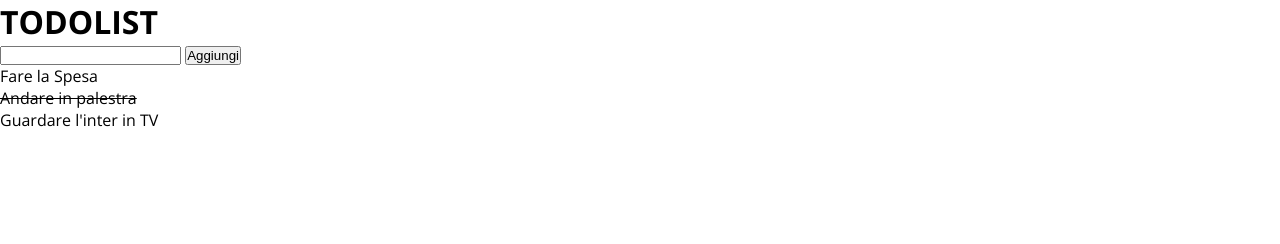
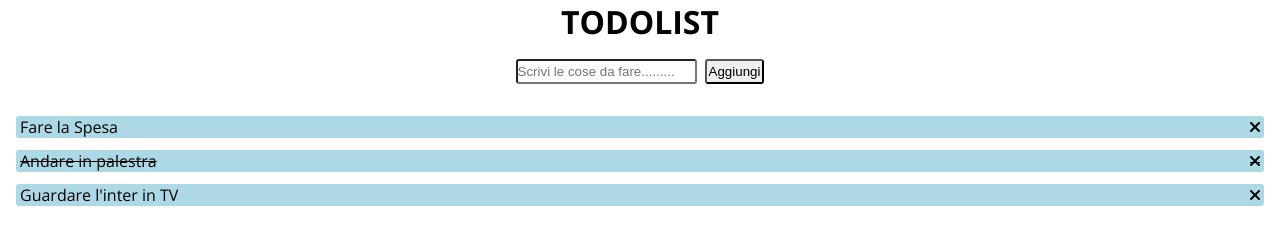
Before and after one commit to jamiromic/vue-todolist, a plain HTML site: page index.html in a window 1280 px wide. Drawn offline with nearby package versions, Linux system fonts and the light colour scheme.

Commit message:
milestone2_done

```diff
--- a/css/style.css
+++ b/css/style.css
@@ -20,6 +20,43 @@ body {
     font-family: 'Open Sans', sans-serif;
 }
 
+.title {
+    text-align: center;
+}
+
+.container {
+    display: flex;
+    justify-content: center;
+    padding: 1rem;
+    max-width: 1920px;
+
+}
+
+.box_input {
+    margin-right: 0.50rem;
+    border-radius: 3px;
+}
+
+button{
+    padding: 3px 2px;
+    border-radius: 3px;
+}
+
+.list_todo {
+    width: 100%;
+}
+
+.todo {
+    background-color: lightblue;
+    margin-bottom: 0.75rem;
+    display: flex;
+    justify-content: space-between;
+    align-items: center;
+    padding: 0 4px;
+    border-radius: 3px;
+
+}
+
 
 .text_cut {
     text-decoration: line-through;
--- a/index.html
+++ b/index.html
@@ -23,12 +23,12 @@
 <body>
     <div id="root">
         <header>
-            <h1>TODOLIST</h1>
+            <h1 class="title">TODOLIST</h1>
         </header>
 
         <main>
             <div class="container wrapper_datainput">
-                <input type="text">
+                <input class="box_input" type="text" placeholder="Scrivi le cose da fare.........">
                 <button type="submit">Aggiungi</button>
             </div>
 
@@ -37,6 +37,7 @@
                     <li v-for="(todo,index) in todos"
                     :class="[classDefaultTodo, todo.done ? 'text_cut' : '']">
                     {{ todo.text }}
+                    <i @click="toggleIsDone(todo)" class="fa-solid fa-xmark"></i>
                     </li>
                 </ul>
             </div>
--- a/js/app.js
+++ b/js/app.js
@@ -20,7 +20,11 @@ const app = new Vue({
         todos: todos,
         classDefaultTodo: 'todo',
     },
-
+    methods: {
+        toggleIsDone(todo) {
+            todo.done = !todo.done
+        }
+    },
 
 
 })
```
